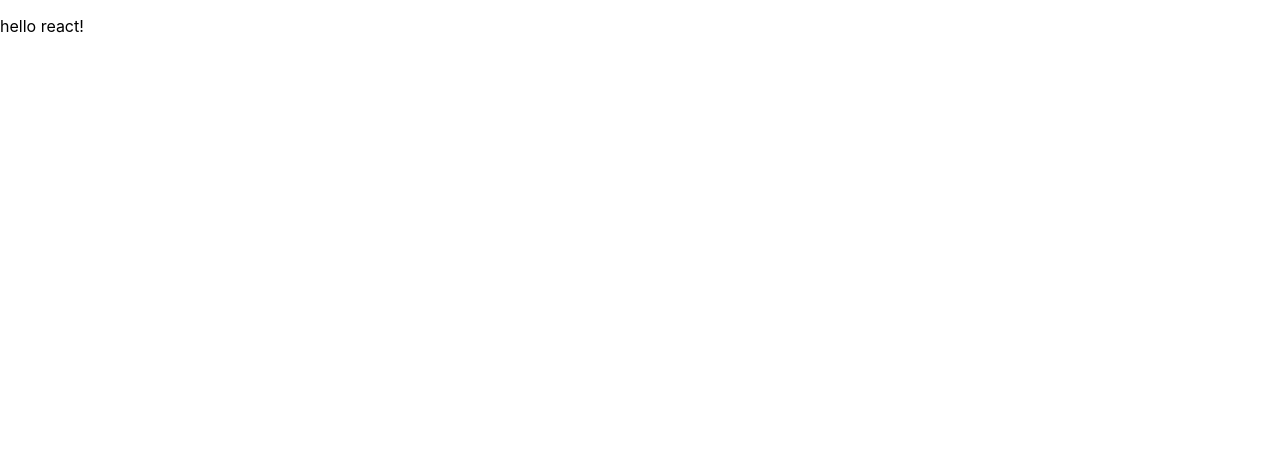
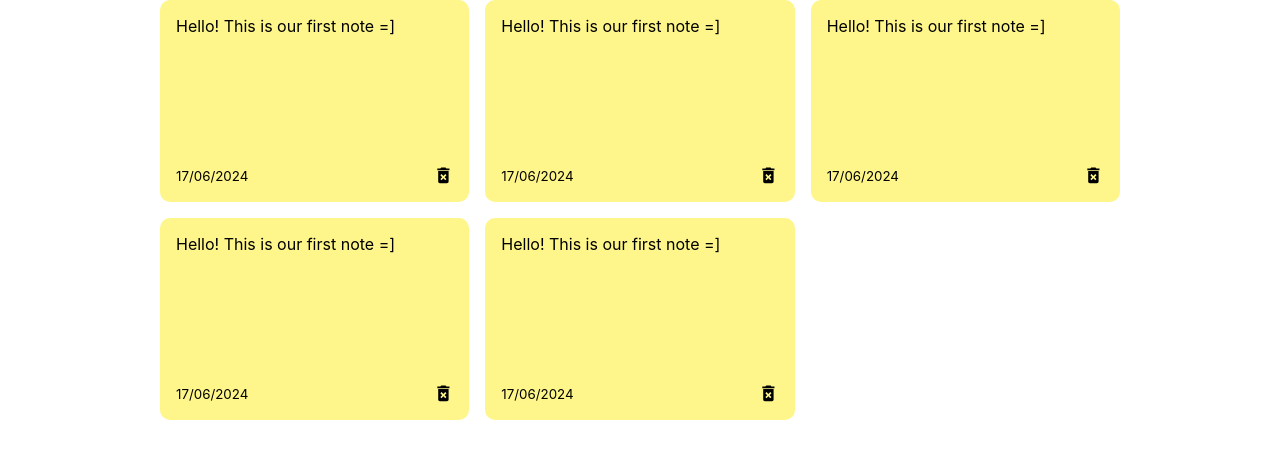
Before and after one commit to mary-gabin-mo/react-notes-app, a React (Create React App) app: page / in a window 1280 px wide. Shown: the top 458 px of the page. Built offline with nearby package versions, Linux system fonts and the light colour scheme.

Commit message:
progress 1

```diff
--- a/src/App.js
+++ b/src/App.js
@@ -1,5 +1,19 @@
+import { useState } from "react";
+import { nanoid } from 'nanoid';
+import NotesList from "./components/NotesList";
+
 const App = () => {
-  return (<p>hello react!</p>)
+  const [notes, setNotes] = useState([{
+    id: nanoid(),
+    text: "This is my first note!",
+    date: "17/06/2024"
+  }]);
+
+  return (
+    <div className='container'>
+      <NotesList />
+    </div>
+  )
 };
 
 export default App;
--- /dev/null
+++ b/src/components/Note.js
@@ -0,0 +1,15 @@
+import { MdDeleteForever } from "react-icons/md";
+
+const Note = () => {
+    return (
+        <div className='note'>
+            <span>Hello! This is our first note =]</span>
+            <div className="note-footer">
+                <small>17/06/2024</small>
+                <MdDeleteForever className='delete-icon' size='1.3em'/>
+            </div>
+        </div>
+    )
+};
+
+export default Note;
--- /dev/null
+++ b/src/components/NotesList.js
@@ -0,0 +1,15 @@
+import Note from './Note';
+
+const NotesList = () => {
+    return (
+        <div className='notes-list'>
+            <Note />
+            <Note />
+            <Note />
+            <Note />
+            <Note />
+        </div>
+    )
+}
+
+export default NotesList;
--- a/src/index.css
+++ b/src/index.css
@@ -11,3 +11,33 @@
   font-family: source-code-pro, Menlo, Monaco, Consolas, 'Courier New',
     monospace;
 }
+
+.container {
+  max-width: 960px;
+  margin-right: auto;
+  margin-left: auto;
+  padding-right: 15px;
+  padding-left: 15px;
+}
+
+.notes-list {
+  display: grid;
+  grid-gap: 1rem;
+  grid-template-columns: repeat(auto-fit, minmax(250px, 1fr));
+}
+
+.note {
+  background-color: #fef68a;
+  border-radius: 10px;
+  padding: 1rem;
+  min-height: 170px;
+  display: flex;
+  flex-direction: column;
+  justify-content: space-between;
+}
+
+.note-footer {
+  display: flex;
+  align-items: center;
+  justify-content: space-between;
+}
```
